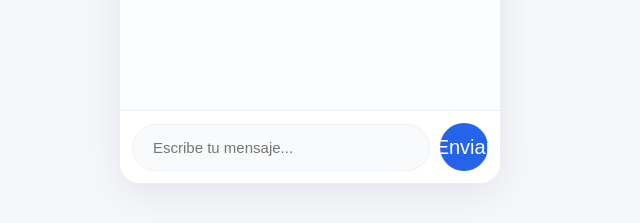
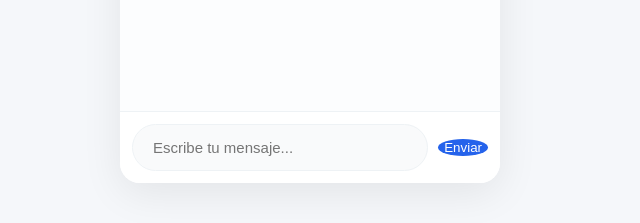
Before and after one commit to fer3010/avance-tecnologico, a Flask app: page / in a window 1280 px wide. Shown: the part 577-800 px from the top of the page, without its empty margins (330-970 px from the left). Run offline with Flask 3, Linux system fonts and the light colour scheme.

Commit message:
Ajustar dimensiones y tamaño de fuente del botón de envío para mejorar la usabilidad

```diff
--- a/chatboot/static/css/style.css
+++ b/chatboot/static/css/style.css
@@ -54,13 +54,13 @@
     color: white;
     border: none;
     border-radius: 50%;
-    width: 48px;
-    height: 48px;
+    **width: 40px;**
+    **height: 40px;**
     display: flex;
     justify-content: center;
     align-items: center;
     cursor: pointer;
-    font-size: 20px;
+    **font-size: 16px;**
     transition: background-color 0.2s, transform 0.2s;
 }
 #send-btn:hover {
```
